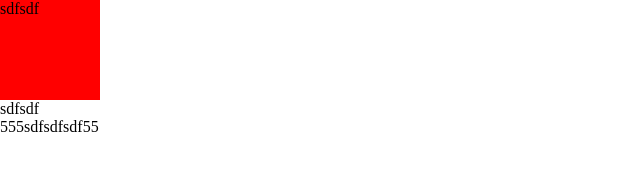
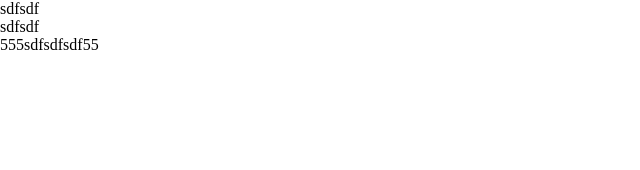
Before and after one commit to ioriandy5/item, a plain HTML site: page index.html in a window 1280 px wide. Shown: the whole page, without its empty margins (0-640 px from the left). Drawn offline with Linux system fonts and the light colour scheme.

Commit message:
sdfdsf
sdfsdfsdf

```diff
--- a/css/style.css
+++ b/css/style.css
@@ -1,2 +1,2 @@
 *{margin: 0; padding: 0;}
-.box{width: 100px; height: 100px; background-color: red;}
+.box{width: 100pssdfsdfsdfsfx; height: 10sdfsdf0px; basdfckground-sdfsdfcolor: red;}
```
